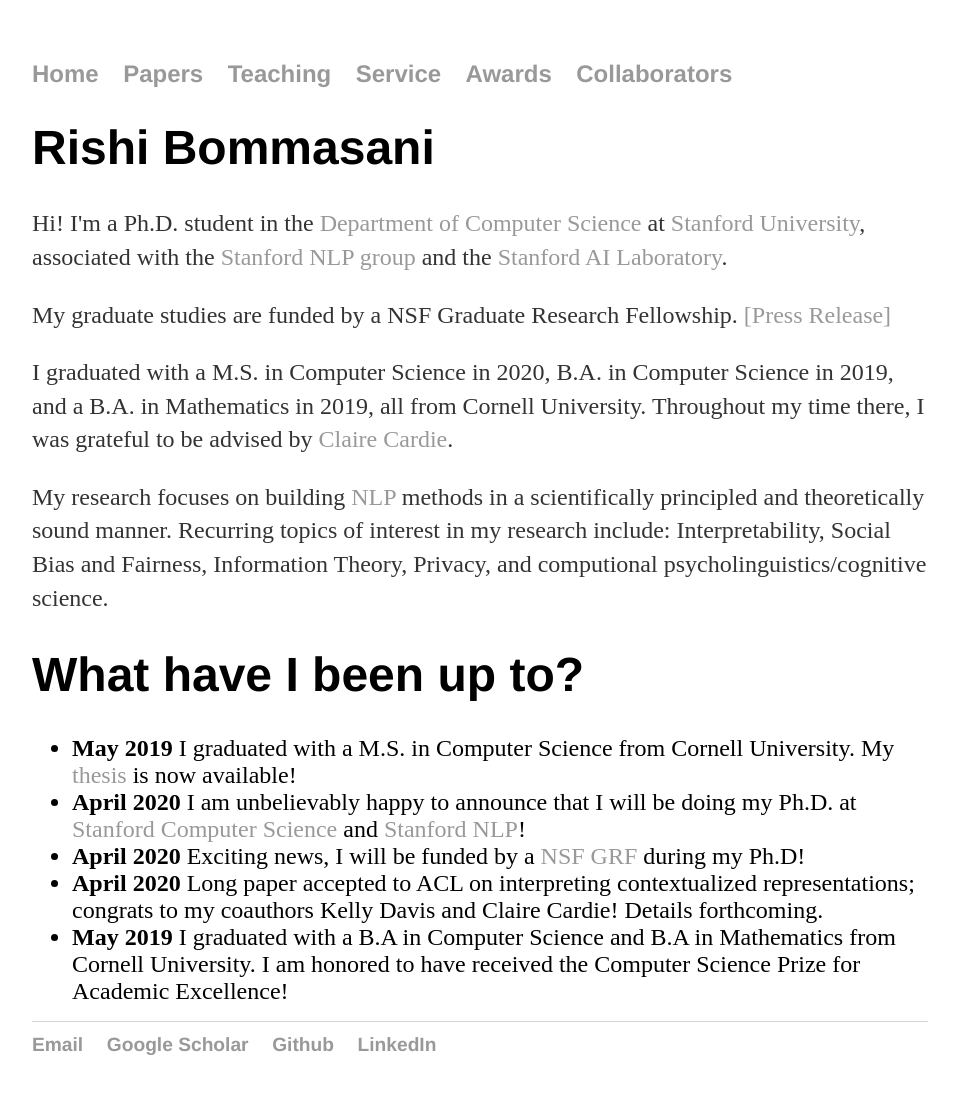
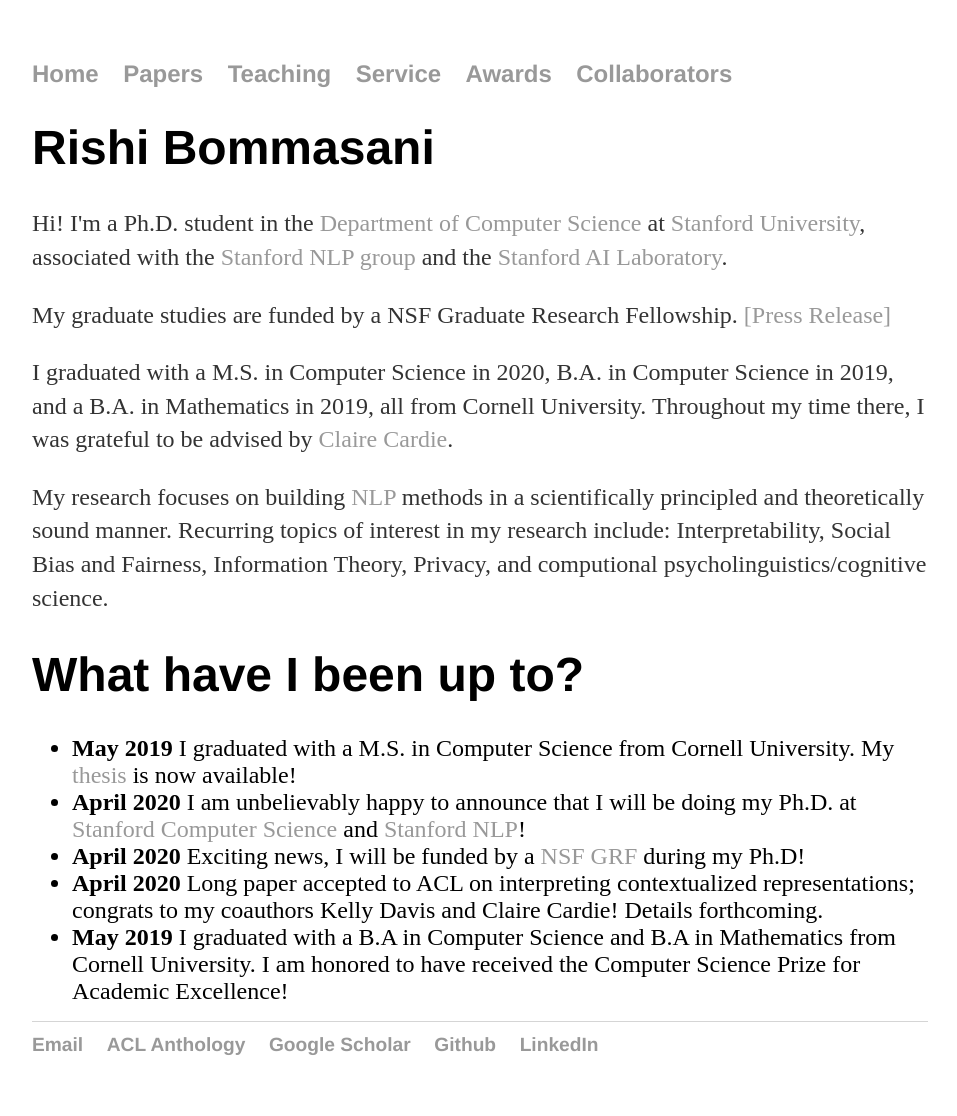
Before and after one commit to rishibommasani/rishibommasani.github.io, a Jekyll site: the page built from index.html, in a window 1280 px wide. Shown: the whole page, without its empty margins (160-1117 px from the left). Built offline with Jekyll 4.4.1, drawn with Linux system fonts in a browser that asks for light colours.

Commit message:
Updated email, ACL anthology link

```diff
--- a/_layouts/default.html
+++ b/_layouts/default.html
@@ -23,7 +23,8 @@
 			</div><!-- /.container -->
 			<footer>
 	    		<ul>
-	        		<li><a href="mailto:rb724@cornell.edu">Email</a></li>
+	        		<li><a href="mailto:nlprishi@stanford.edu">Email</a></li>
+				<li><a href="https://www.aclweb.org/anthology/people/r/rishi-bommasani/">ACL Anthology</a></li>
 	        		<li><a href="https://scholar.google.com/citations?user=WMBXw1EAAAAJ&hl=en">Google Scholar</a></li>
 	        		<li><a href="https://github.com/rishibommasani">Github</a></li>
 	        		<li><a href="https://www.linkedin.com/in/rishi-b/">LinkedIn</a></li>
```
